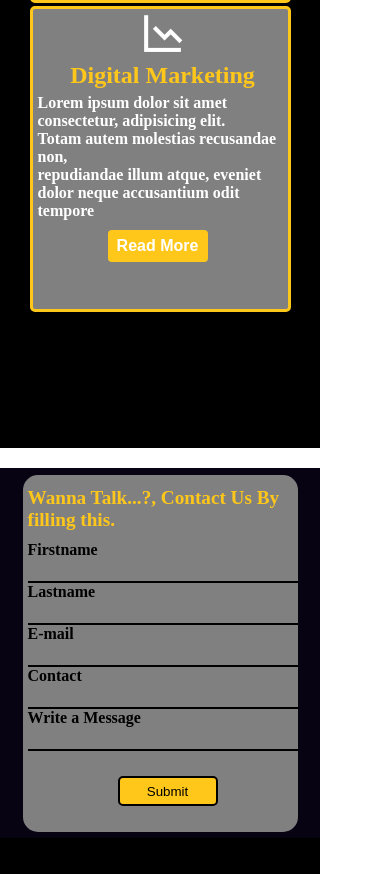
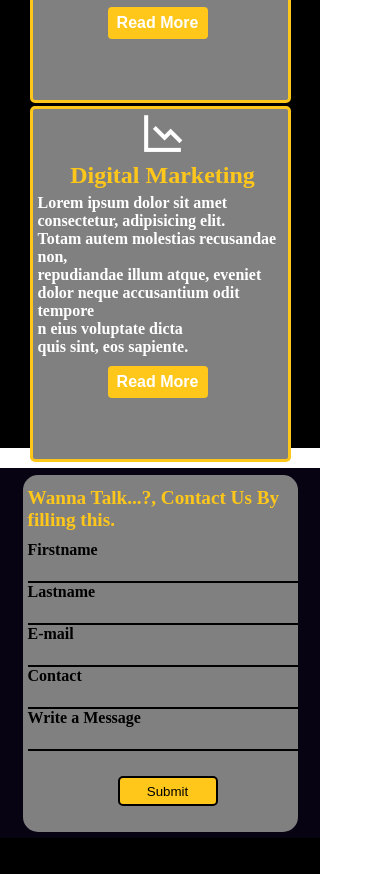
Before and after one commit to liquid68/sam, a plain HTML site: page index.html in a window 390 px wide. Shown: the part 2307-3181 px from the top of the page. Drawn offline with nearby package versions, Linux system fonts and the light colour scheme; some icons are missing; a web font is replaced by a local one.

Commit message:
Add files via upload

```diff
--- a/index.html
+++ b/index.html
@@ -166,7 +166,9 @@
                         adipisicing elit. <br> Totam autem molestias
                         recusandae non, <br>repudiandae illum atque,
                         eveniet <br> dolor neque accusantium odit
-                        tempore
+                        tempore <br>n eius voluptate dicta <br> quis
+                        sint, eos sapiente.
+
                     </span>
                     <button>Read More</button>
 
--- a/portfolio.css
+++ b/portfolio.css
@@ -502,7 +502,7 @@ a:hover {
 
       .serve {
         width: 250px;
-        height: 300px;
+        height: 350px;
         background-color: gray;
         border: 3px solid #ffc71a;
         border-radius: 5px;
```
